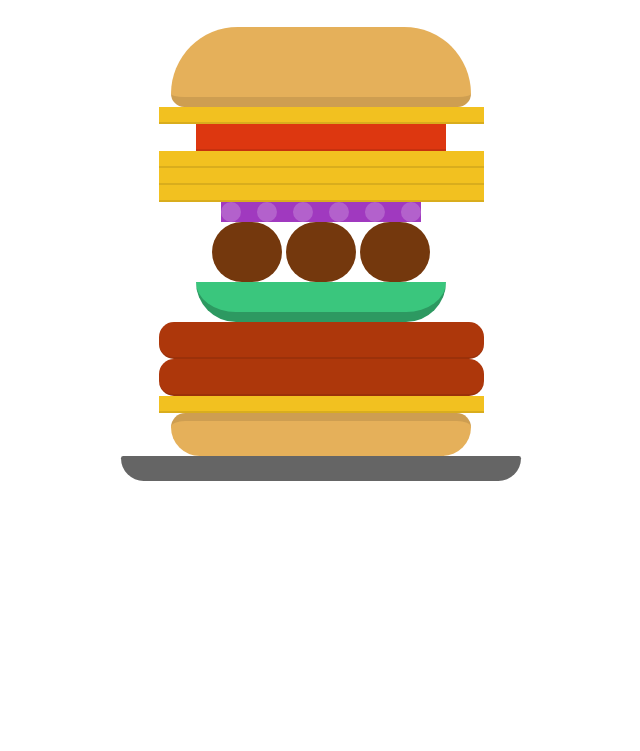
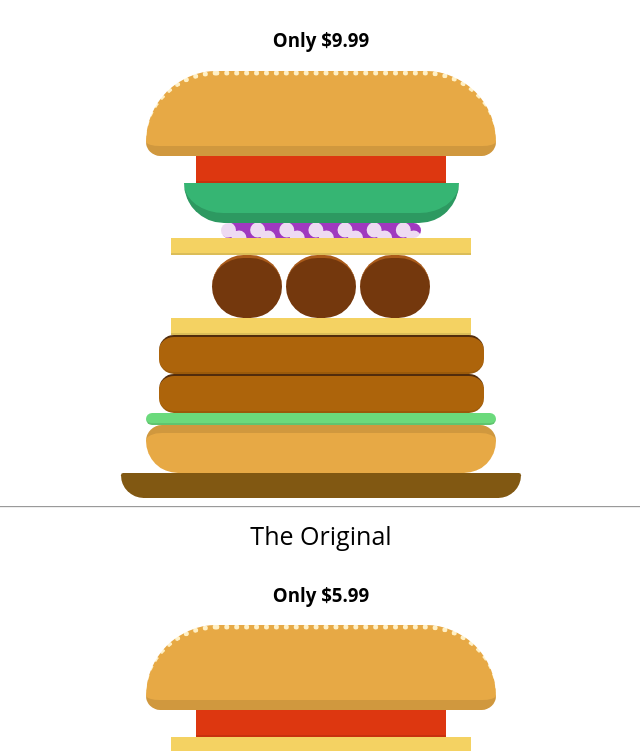
Before and after one commit to leon-tanat/lab6, a plain HTML site: page index.html in a window 1280 px wide. Shown: the part 122-873 px from the top of the page, without its empty margins (319-959 px from the left). Before the commit the page ends 800 px from the top, so only its background shows below. Drawn offline with Linux system fonts and the light colour scheme.

Commit message:
second change

```diff
--- a/index.html
+++ b/index.html
@@ -8,8 +8,9 @@
 
 <body>
 
-  <h1>The Best Burger</h1>
-  <h2>Only $9.99</h2>
+  <h1>The Burgrrr</h1>
+  <h2>The Triple Max</h2>
+  <h3>Only $9.99</h3>
 
   <!--
     Rearrange the elements below to make your own custom burger.
@@ -18,19 +19,31 @@
 
   <div class="burger">
     <div class="bun-top"></div>
+    <div class="tomato"></div>
+    <div class="pickle"></div>
+    <div class="onion"></div>
     <div class="cheese"></div>
-    <div class="tomato"></div>
-    <div class="cheese"></div>
-    <div class="cheese"></div>
-    <div class="cheese"></div>
-    <div class="onion"></div>
     <div class="meatball"></div>
     <div class="meatball"></div>
     <div class="meatball"></div>
-    <div class="pickle"></div>
+    <div class="cheese"></div>
     <div class="patty"></div>
     <div class="patty"></div>
+    <div class="lettus"></div>
+    <div class="bun-bottom"></div>
+    <div class="plate"></div>
+  </div>
+
+  <hr>
+
+  <h2>The Original</h2>
+  <h3>Only $5.99</h3>
+
+  <div class="burger">
+    <div class="bun-top"></div>
+    <div class="tomato"></div>
     <div class="cheese"></div>
+    <div class="patty"></div>
     <div class="bun-bottom"></div>
     <div class="plate"></div>
   </div>
--- a/ingredients.css
+++ b/ingredients.css
@@ -3,24 +3,25 @@
 
 .bun-top {
   height: 70px;
-  width: 60%;
-  background: #e5b05a;
+  width: 70%;
+  background: #e7a945;
   border-radius: 100px 100px 20px 20px;
-  border-bottom: solid 10px rgba(0,0,0,.1);
+  border-bottom: solid 10px rgba(0, 0, 0, .1);
+  border-top: dotted 5px rgb(255, 240, 197);
 }
 
 .cheese {
   height: 15px;
-  width: 65%;
-  background: #f2c120;
-  border-bottom: solid 2px rgba(0,0,0,.1);
+  width: 60%;
+  background: #f4d262;
+  border-bottom: solid 2px rgba(0, 0, 0, .1);
 }
 
 .tomato {
   height: 25px;
   width: 50%;
   background-color: #dd3710;
-  border-bottom: solid 2px rgba(0,0,0,.1);
+  border-bottom: solid 2px rgba(0, 0, 0, .1);
 }
 
 .meatball {
@@ -30,20 +31,31 @@
   border-radius: 50px;
   display: inline-block;
   vertical-align: top;
+  border-top: solid 3px rgb(170, 91, 26);
 }
 
 .patty {
   height: 35px;
   width: 65%;
-  background: #ad370b;
+  background: #ad640b;
   border-radius: 15px;
-  border-bottom: solid 2px rgba(0,0,0,.1);
+  border-bottom: solid 2px rgba(0, 0, 0, .1);
+  border-top: solid 2px rgb(82, 44, 12);
 }
+
+.lettus {
+  height: 10px;
+  width: 70%;
+  background: #6bda7c;
+  border-radius: 15px;
+  border-bottom: solid 2px rgba(0, 0, 0, .1);
+}
+
 
 .pickle {
   height: 30px;
-  width: 50%;
-  background: #3ac67d;
+  width: 55%;
+  background: #36b573;
   border-radius: 0 0 100px 100px;
   border-bottom: solid 10px #2d9961;
 }
@@ -51,20 +63,21 @@
 .onion {
   width: 40%;
   background-color: #a039bf;
-  border-top: dotted 20px rgba(255,255,255,.2);
+  border-radius: 10px;
+  border-top: dotted 15px rgb(238, 218, 242);
 }
 
 .bun-bottom {
-  height: 35px;
-  width: 60%;
-  background: #e5b05a;
+  height: 40px;
+  width: 70%;
+  background: #e7a945;
   border-radius: 20px 20px 40px 40px;
-  border-top: solid 8px rgba(0,0,0,.1)
+  border-top: solid 8px rgba(0, 0, 0, .1)
 }
 
 .plate {
   height: 25px;
   width: 80%;
-  background: #656565;
+  background: #815812;
   border-radius: 20px 20px 200px 200px;
 }
--- a/style.css
+++ b/style.css
@@ -14,8 +14,8 @@ h1 {
   text-align: center;
   margin: 0;
   padding: 5px 0;
-  background: #ea260d;
-  text-shadow: 0px 2px 0 rgba(0,0,0,.2);
+  background: #ea830d;
+  text-shadow: 0px 2px 0 rgba(0, 0, 0, .2);
   line-height: 100%;
   color: white;
   padding: 10px;
@@ -37,6 +37,6 @@ h2 {
 }
 
 /* This center-aligns all of the ingredients */
-.burger > div {
+.burger>div {
   margin: 0 auto;
 }
```
